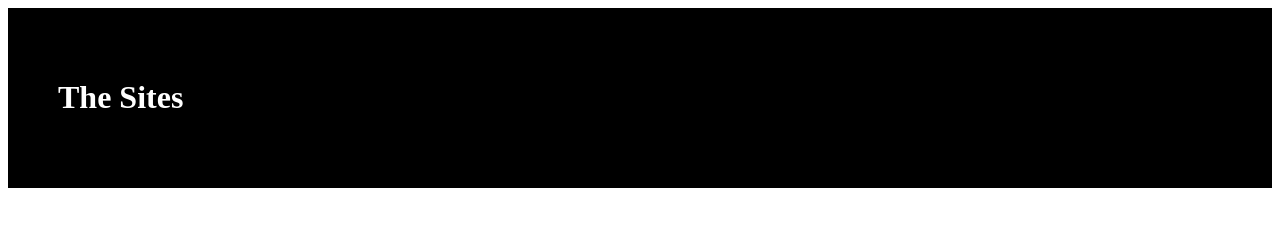
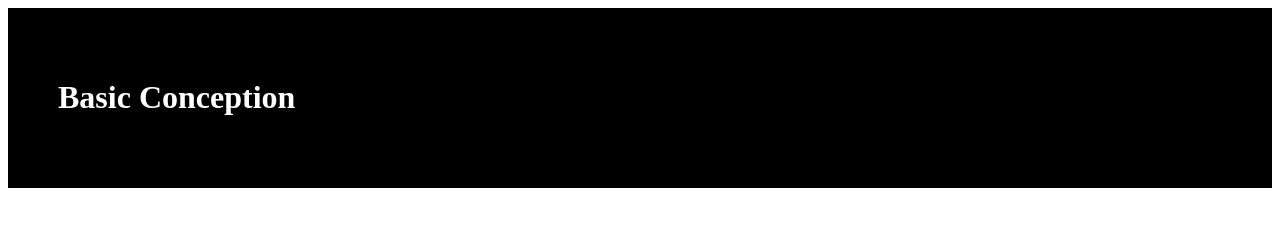
Before and after one commit to basicconception9/basicconception9.github.io, a plain HTML site: page index.html in a window 1280 px wide. Drawn offline with Linux system fonts and the light colour scheme.

Commit message:
The First edit

```diff
--- a/index.html
+++ b/index.html
@@ -1,13 +1,15 @@
 <!DOCTYPE html>
 <html>
 	<head>
-		<title>Sites</title>
+		<title>Basic Conception</title>
 		<link rel='stylesheet' href='index.css'>
 	</head>
 	<body>
 		<header>
-			<h1>The Sites</h1>
+			<h1>Basic Conception</h1>
 		</header>
+		<main>
+		</main>
 	</body>
 
 </html>
```
